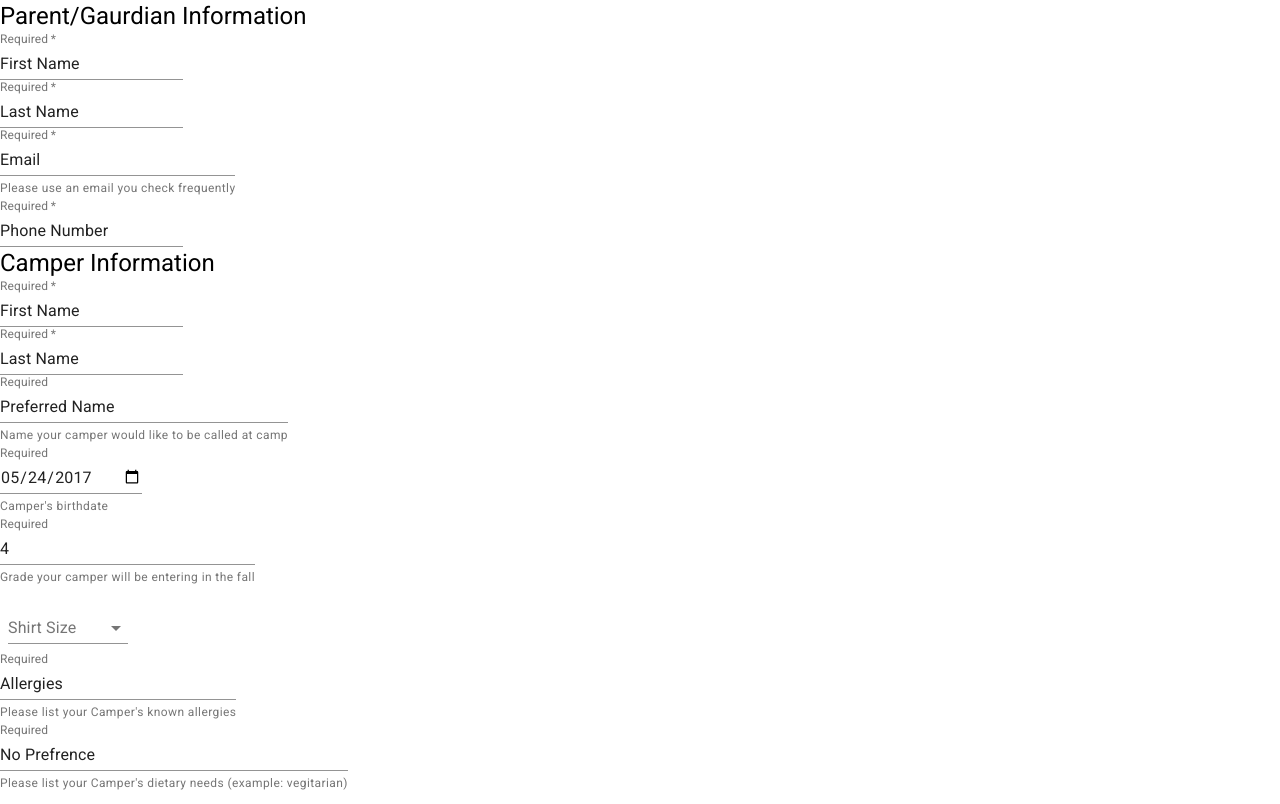
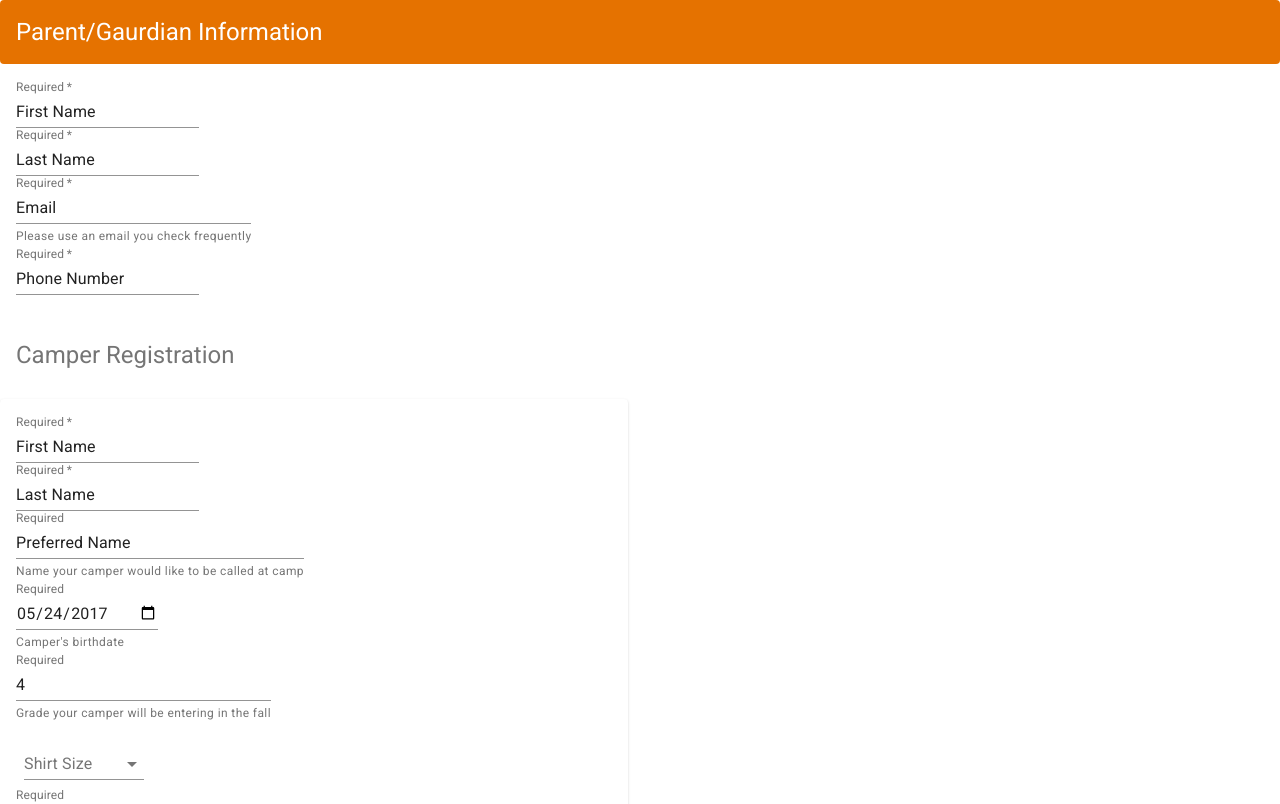
Before and after one commit to DesignerJennifer/therealHappyCampers, a React (Create React App) app in the folder client/: page /registration in a window 1280 px wide. Shown: the top 804 px of the page. Built offline with nearby package versions, Linux system fonts and the light colour scheme.

Commit message:
update to registration form-added color bar and left justfied form

```diff
--- a/client/package.json
+++ b/client/package.json
@@ -4,6 +4,7 @@
   "private": true,
   "dependencies": {
     "@material-ui/core": "^4.9.13",
+    "@material-ui/styles": "^4.9.13",
     "@testing-library/jest-dom": "^4.2.4",
     "@testing-library/react": "^9.5.0",
     "@testing-library/user-event": "^7.2.1",
--- /dev/null
+++ b/client/src/components/Registration/Registration.css
@@ -0,0 +1,3 @@
+.topbar {
+    color: #e57200;
+}
--- a/client/src/pages/Registration.js
+++ b/client/src/pages/Registration.js
@@ -1,7 +1,8 @@
 import React from 'react';
 import TextField from '@material-ui/core/TextField';
 import { makeStyles } from '@material-ui/core/styles';
-import Container from '@material-ui/core/Grid';
+import Grid from '@material-ui/core/Grid';
+import Paper from '@material-ui/core/Paper';
 import Typography from '@material-ui/core/Typography';
 import DropDown from '../components/DropDown/DropDown';
 
@@ -11,7 +12,7 @@ const useStyles = makeStyles((theme) => ({
     },
     paper: {
         padding: theme.spacing(2),
-        textAlign: 'center',
+        textAlign: 'left',
         color: theme.palette.text.secondary,
     },
 }));
@@ -20,18 +21,26 @@ export default function FormPropsTextFields() {
     const classes = useStyles();
 
     return (
-        <Container maxWidth="sm">
-            <div className={classes.root}>
+        <div>
+            <Grid spacing={3}>
+                <Grid item xs={12}>
+                    <Paper className={classes.paper} style={{ background: '#e57200', color: 'white' }} elevation={0}>
                         <Typography variant="h5">Parent/Gaurdian Information</Typography>
-            </div>
+                    </Paper>
+                </Grid>
+            </Grid>
+
+            <Grid container spacing={3}>
+                <Grid item xs={6}>
+                    <Paper className={classes.paper} elevation={0}>
                         <form className={classes.root} noValidate autoComplete="off">
+
                             <div>
                                 {/* firstname - Gardian */}
                                 <TextField
                                     required id="standard-required"
                                     label="Required"
-                        defaultValue="First Name"
-                    />
+                                    defaultValue="First Name" />
                             </div>
 
                             <div>
@@ -39,8 +48,7 @@ export default function FormPropsTextFields() {
                                 <TextField
                                     required id="standard-required"
                                     label="Required"
-                        defaultValue="Last Name"
-                    />
+                                    defaultValue="Last Name" />
                             </div>
 
                             <div>
@@ -49,8 +57,7 @@ export default function FormPropsTextFields() {
                                     required id="standard-required"
                                     label="Required"
                                     defaultValue="Email"
-                        helperText="Please use an email you check frequently"
-                    />
+                                    helperText="Please use an email you check frequently" />
                             </div>
 
                             <div>
@@ -58,13 +65,27 @@ export default function FormPropsTextFields() {
                                 <TextField
                                     required id="standard-required"
                                     label="Required"
-                        defaultValue="Phone Number"
-                    />
+                                    defaultValue="Phone Number" />
                             </div>
+                        </form>
+                    </Paper>
+                </Grid>
+            </Grid>
 
-                <div className={classes.root}>
-                    <Typography variant="h5">Camper Information</Typography>
-                </div>
+
+            <Grid container spacing={3}>
+                <Grid item xs={12}>
+                    <Paper className={classes.paper} elevation={0}>
+                        <Typography variant="h5">Camper Registration</Typography>
+                    </Paper>
+                </Grid>
+            </Grid>
+
+
+            <Grid container spacing={3}>
+                <Grid item xs={6}>
+                    <Paper className={classes.paper}>
+                        <form className={classes.root} noValidate autoComplete="off">
 
                             <div>
                                 {/* camperfirstname */}
@@ -152,6 +173,11 @@ export default function FormPropsTextFields() {
                             </div>
 
                         </form>
-        </Container>
+                    </Paper>
+                </Grid>
+            </Grid>
+        </div>
+
+
     );
 }
```
Also changed, not shown: client/src/components/Form/RegistrationForm.js (+33 -57 lines). Lines whose indentation alone changed are shown as unchanged.
